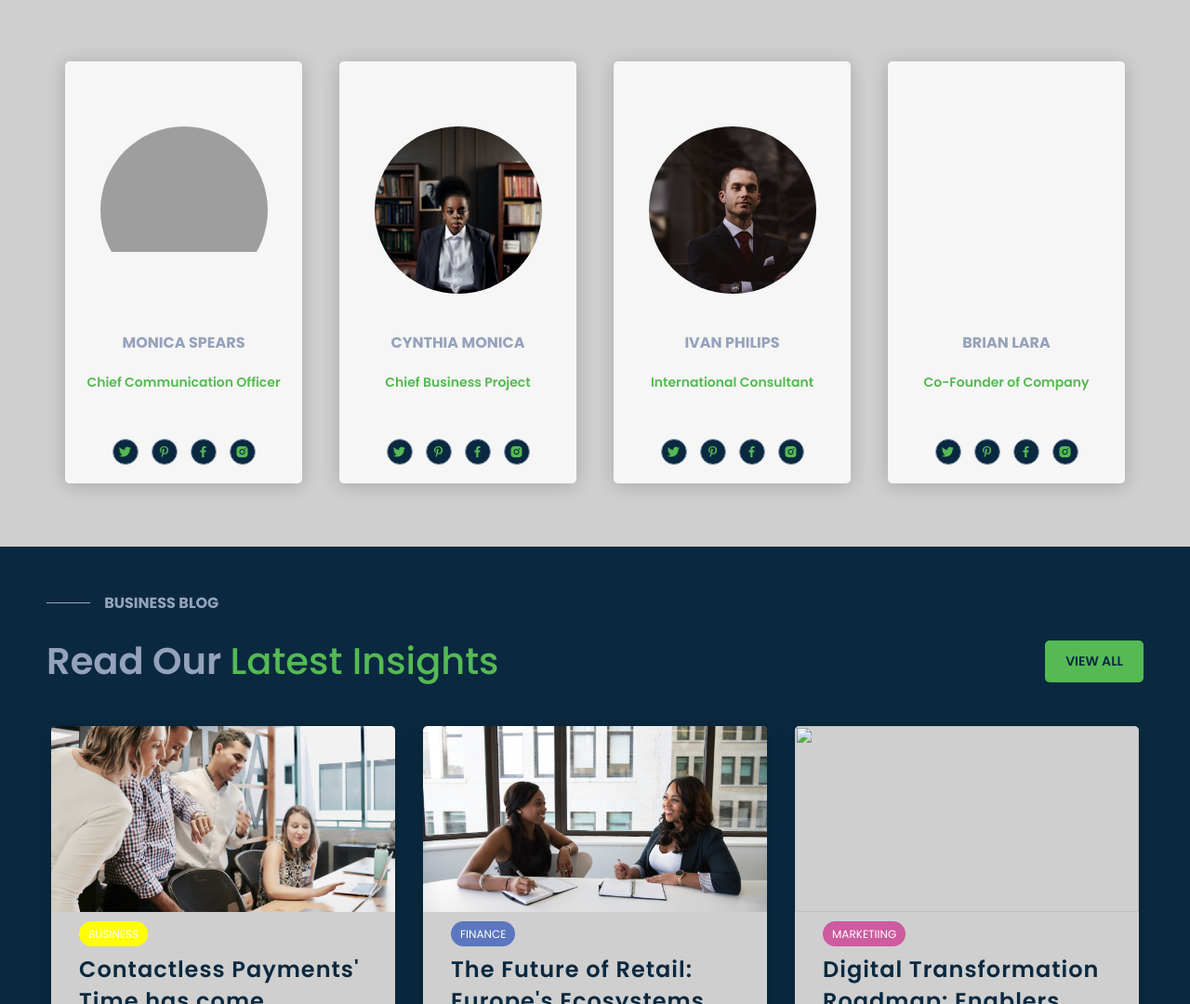
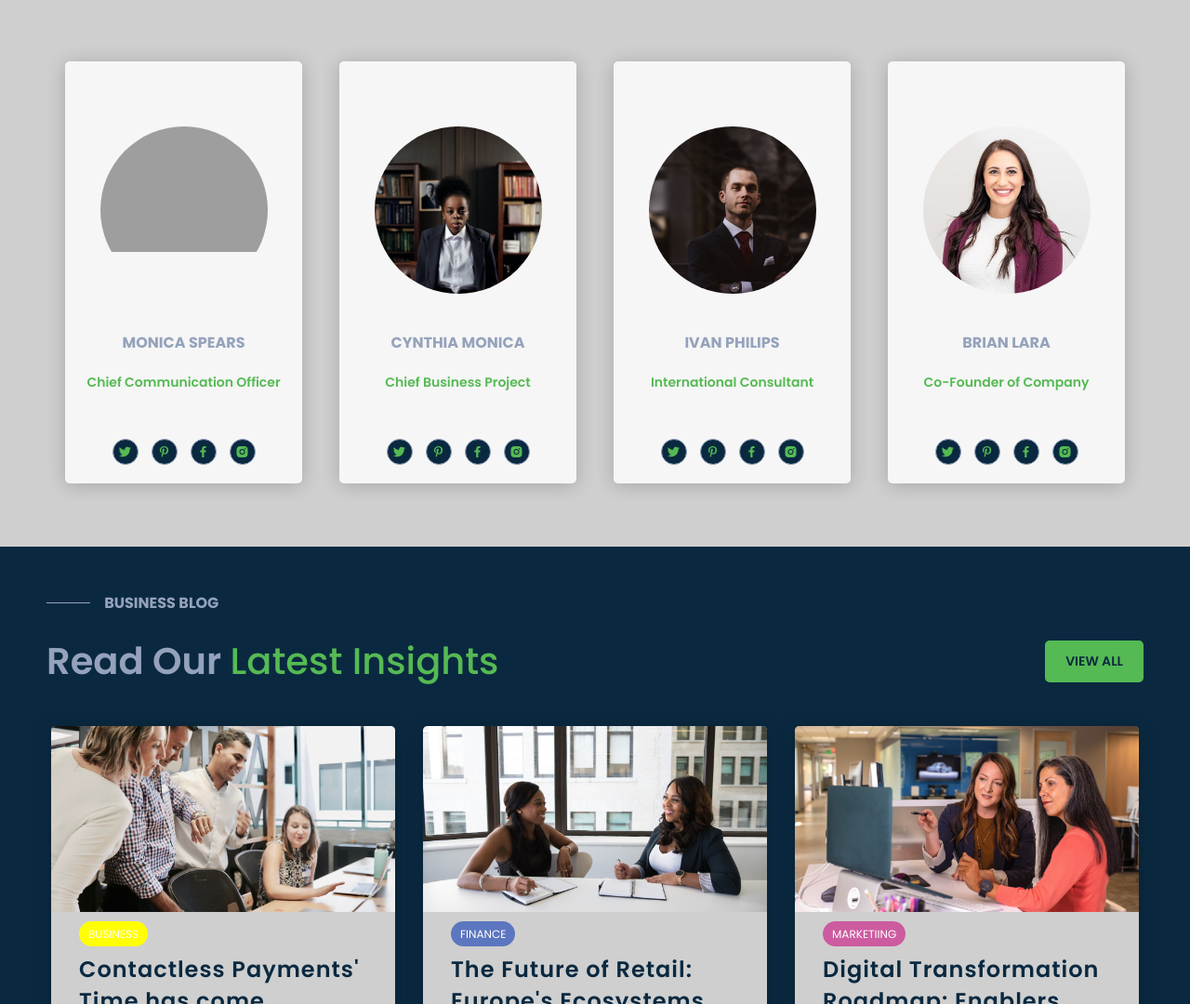
Before and after one commit to Dev-hunt/xenon, a plain HTML site: page index.html in a window 1280 px wide. Shown: the part 2500-3580 px from the top of the page at 93% size. Drawn offline with nearby package versions, Linux system fonts and the light colour scheme; the site is published under a folder, as on GitHub Pages, so addresses that start at the root find nothing.

Commit message:
Update index.html

```diff
--- a/index.html
+++ b/index.html
@@ -88,7 +88,7 @@
             </div>
             <div id="goal" class="goal">
                 <div class="goal-img">
-                    <img src="/images/photo1.jpg">
+                    <img src="images/photo1.jpg">
                 </div>
                 <div class="goal-text">
                     <a href="#">Our Priorities</a>
@@ -200,7 +200,7 @@
                 </div>
                 <div class="card">
                     <div class="card-header">
-                        <img src="/images/augusta.jpg">
+                        <img src="images/augusta.jpg">
                     </div>
                     <div class="card-body">
                         <h3>Brian lara</h3>
@@ -257,7 +257,7 @@
                 </div>
                 <div class="card">
                     <div class="card-header">
-                        <img src="/images/blog3.jpg">
+                        <img src="images/blog3.jpg">
                     </div>
                     <div class="card-body">
                         <span class="tag tag-pink">Marketiing</span>
```
